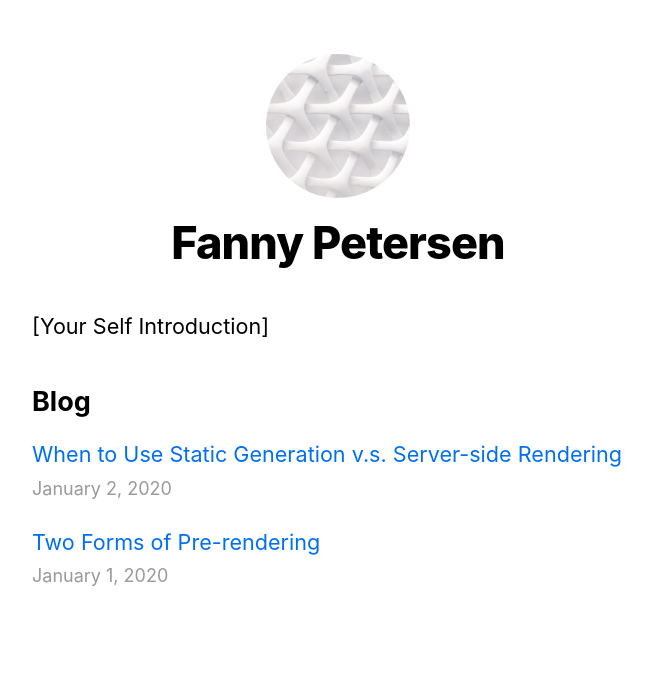
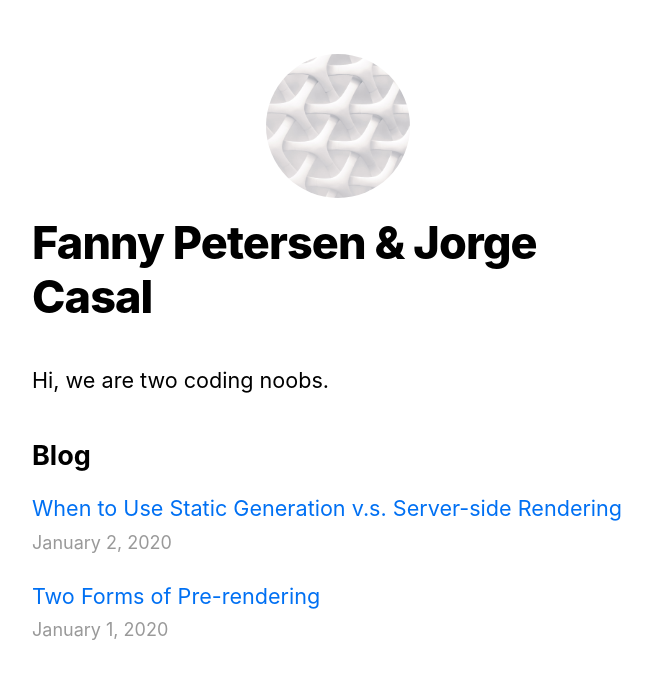
Before and after one commit to FannyPetersen/nextjs-blog, a Next.js app: page / in a window 1280 px wide. Shown: the top 678 px of the page, without its empty margins (302-954 px from the left). Built offline with nearby package versions, Linux system fonts and the light colour scheme.

Commit message:
Connected Contentful, started on functionality

```diff
--- a/components/layout.tsx
+++ b/components/layout.tsx
@@ -3,8 +3,8 @@ import styles from './layout.module.css'
 import utilStyles from '../styles/utils.module.css'
 import Link from 'next/link'
 
-const name = 'Fanny Petersen'
-export const siteTitle = 'Fannys Blog'
+const name = 'Fanny Petersen & Jorge Casal'
+export const siteTitle = 'The Code Noobs'
 
 export default function Layout({
   children,
--- /dev/null
+++ b/lib/contentfulPosts.js
@@ -0,0 +1,16 @@
+// ? Question: do we need to install and require .env?
+const space = process.env.NEXT_PUBLIC_CONTENTFUL_SPACE_ID
+const accessToken = process.env.NEXT_PUBLIC_CONTENTFUL_ACCESS_TOKEN
+
+const client = require('contentful').createClient({
+  space: space,
+  accessToken: accessToken,
+})
+
+export async function fetchEntries() {
+  const entries = await client.getEntries()
+  if (entries.items) return entries.items
+  console.log(`Error getting Entries for ${contentType.name}.`)
+}
+
+export default { fetchEntries }
--- a/lib/posts.ts
+++ b/lib/posts.ts
@@ -8,6 +8,7 @@ const postsDirectory = path.join(process.cwd(), 'posts')
 
 export function getSortedPostsData() {
   // Get file names under /posts
+  // ? Question: why do you ever want to do readdir synchronously?
   const fileNames = fs.readdirSync(postsDirectory)
   const allPostsData = fileNames.map(fileName => {
     // Remove ".md" from file name to get id
--- a/package.json
+++ b/package.json
@@ -8,6 +8,7 @@
     "start": "next start"
   },
   "dependencies": {
+    "contentful": "^7.14.7",
     "date-fns": "^2.16.1",
     "gray-matter": "^4.0.2",
     "next": "9.5.3",
--- a/pages/index.tsx
+++ b/pages/index.tsx
@@ -5,23 +5,35 @@ import { getSortedPostsData } from '../lib/posts'
 import Link from 'next/link'
 import Date from '../components/date'
 import { GetStaticProps } from 'next'
+import { fetchEntries } from "../lib/contentfulPosts";
 
-export default function Home({
-  allPostsData
- }: {
+export default function Home({ allPostsData }:
+  {
    allPostsData: {
      date: string
      title: string
      id: string
    }[]
- }) {
+ }
+
+    /* {
+    posts,
+  }: {
+    posts: {
+      title;
+      date;
+      body;
+    }[]; // HUR SER RESPONSEN UT?
+  } */
+
+  ) {
   return (
     <Layout home>
       <Head>
         <title>{siteTitle}</title>
       </Head>
       <section className={utilStyles.headingMd}>
-        <p>[Your Self Introduction]</p>
+        <p>Hi, we are two coding noobs.</p>
       </section>
       <section className={`${utilStyles.headingMd} ${utilStyles.padding1px}`}>
         <h2 className={utilStyles.headingLg}>Blog</h2>
@@ -39,12 +51,29 @@ export default function Home({
           ))}
         </ul>
       </section>
+
+            {/*<div className="posts">
+        {posts.map((p) => {
+          return <p>TITEL {p.title}</p>;
+        })}
+      </div>*/}
+
     </Layout>
   )
 }
 
 export const getStaticProps: GetStaticProps = async () => {
   const allPostsData = getSortedPostsData()
+
+    // from fetchentries:
+    /* const res = await fetchEntries();
+    const posts = await res.map((p) => {
+      return p.fields;
+    });
+    console.log('POSTS', posts);
+    */
+
+
   return {
     props: {
       allPostsData
```
Also changed, not shown: pages/posts/[id].tsx (+17 -13 lines), 1 other file (tests, documents, lock files or other folders).
